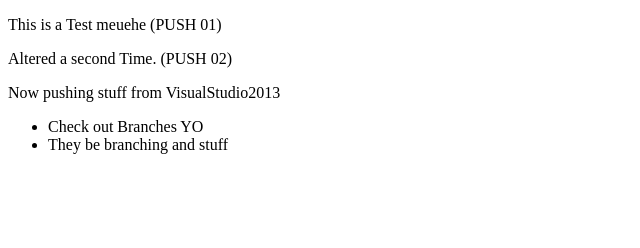
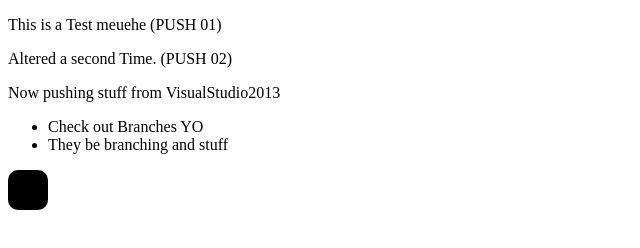
Before and after one commit to FlorianHillner/GitTest, a plain HTML site: page index.html in a window 1280 px wide. Shown: the whole page, without its empty margins (0-640 px from the left). Drawn offline with Linux system fonts and the light colour scheme.

Commit message:
commit me div

```diff
--- a/index.html
+++ b/index.html
@@ -18,5 +18,6 @@
                 They be branching and stuff
             </li>
         </ul>
+        <div style="background-color:black; border-radius: 10px; width:40px; height:40px"></div>
 	</body>
 </html>
```
